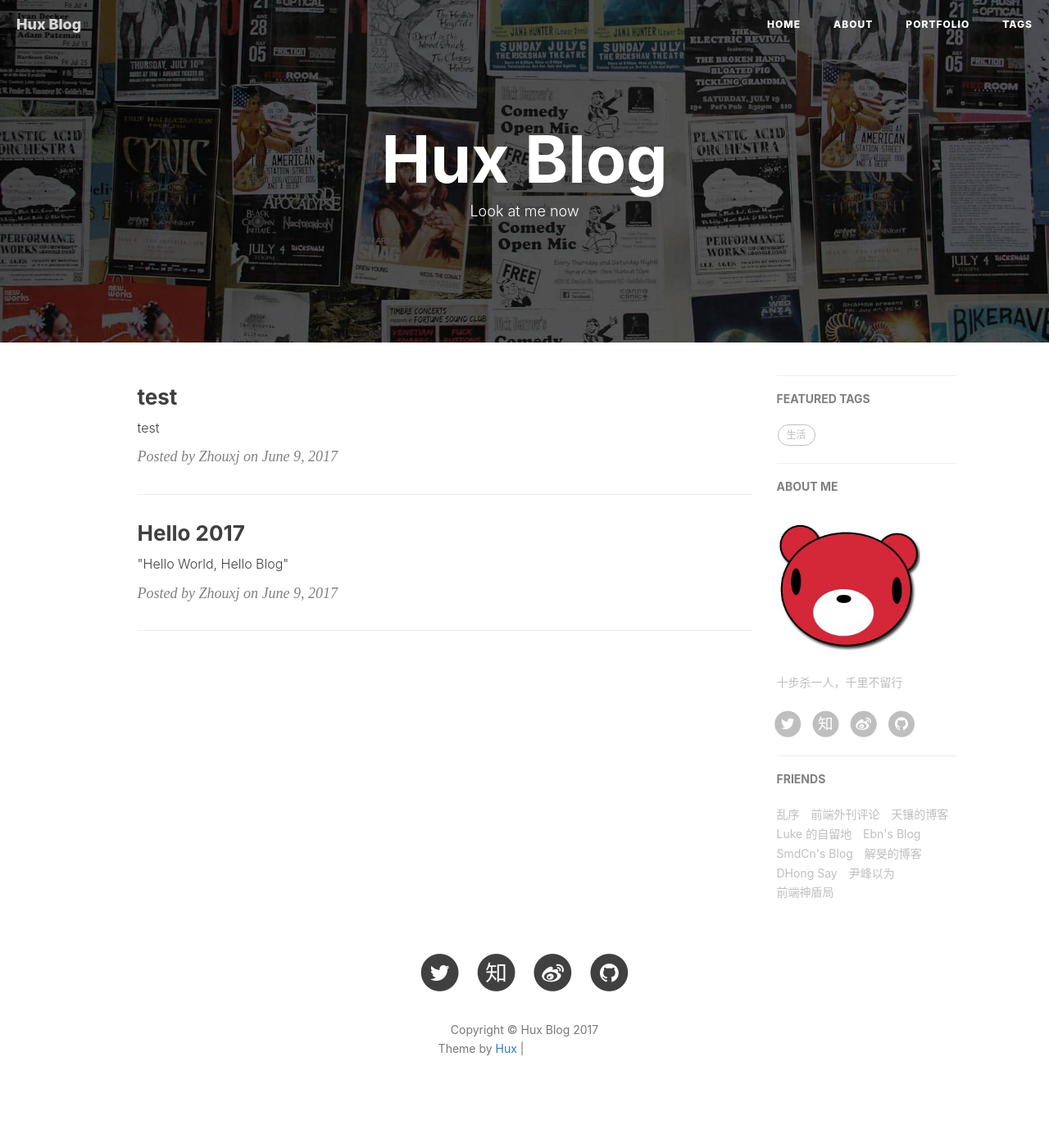
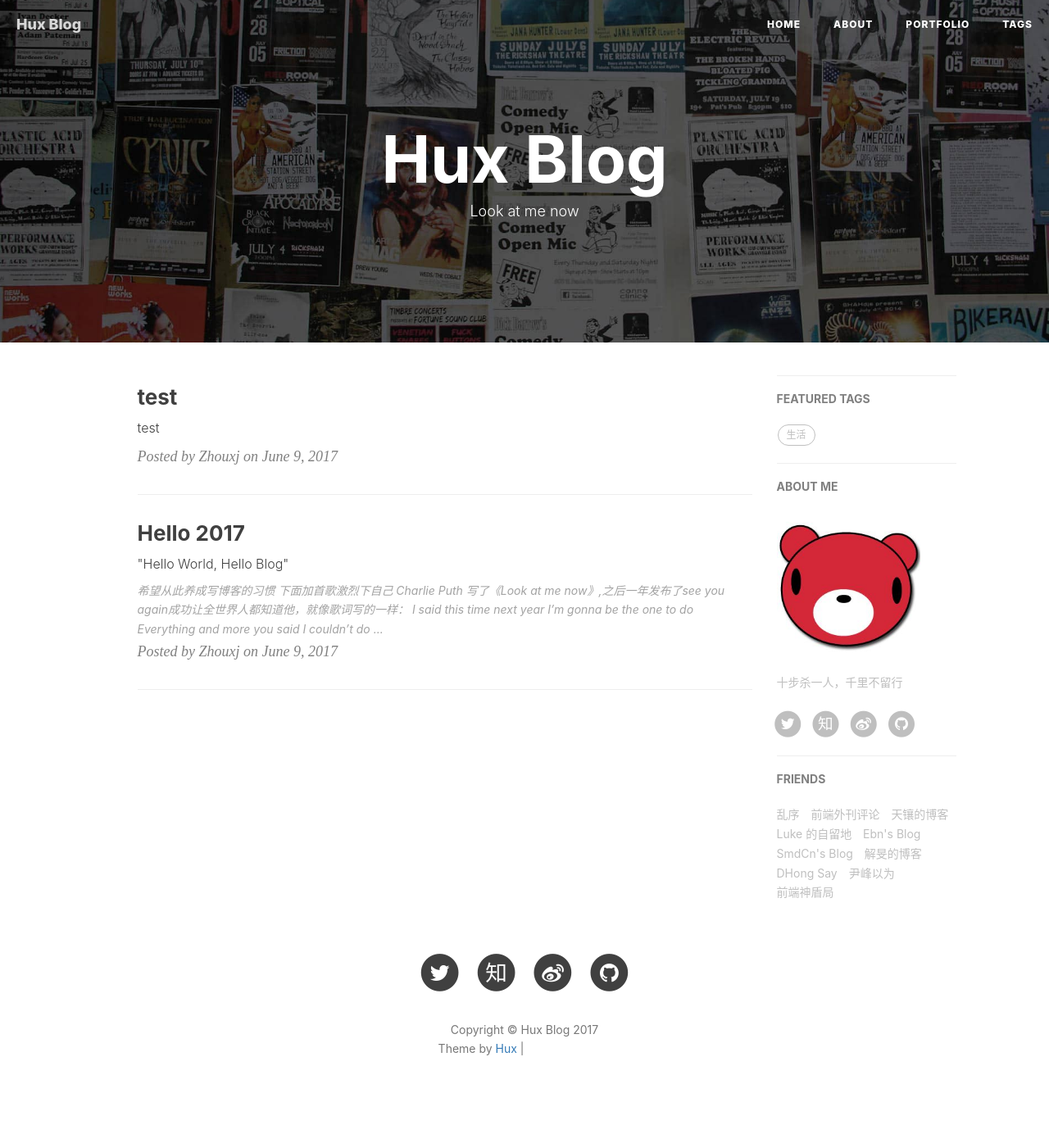
Before and after one commit to archer811/archer811.github.io, a Jekyll site: the page built from index.html, in a window 1280 px wide. Shown: the whole page at 82% size. Built offline with Jekyll 4.4.1, drawn with Linux system fonts in a browser that asks for light colours; nearby versions of some CDN libraries; the list of posts is cut into pages by our own code; comment, search, counter and statistics services are not loaded; grey boxes are pictures that could not be loaded.

Commit message:
修改post

```diff
--- a/_posts/2017-06-09-i'm-comming.markdown
+++ b/_posts/2017-06-09-i'm-comming.markdown
@@ -10,4 +10,30 @@ tags:
     - 生活
 ---
 
+
+希望从此养成写博客的习惯
+
+下面加首歌激烈下自己
+Charlie Puth 写了《Look at me now》,之后一年发布了see you again成功让全世界人都知道他，就像歌词写的一样：
+
+I said this time next year
+I’m gonna be the one to do
+Everything and more you said I couldn’t do
+This one is for you
+This time next year
+I’m gonna be stronger
+A little bit taller
+Top is my only view
+
+I can’t get in the door now
+Better get out of my way
+Never really saw me coming
+You left with nothing to say
+This is for everybody
+Who always put me down
+I hope you open up your eyes
+And take a good look at me now
+Take a good look at me now
+希望自己努力再努力一点
+
 <embed src="//music.163.com/style/swf/widget.swf?sid=28188171&type=2&auto=1&width=320&height=66" width="340" height="86"  allowNetworking="all">
```
